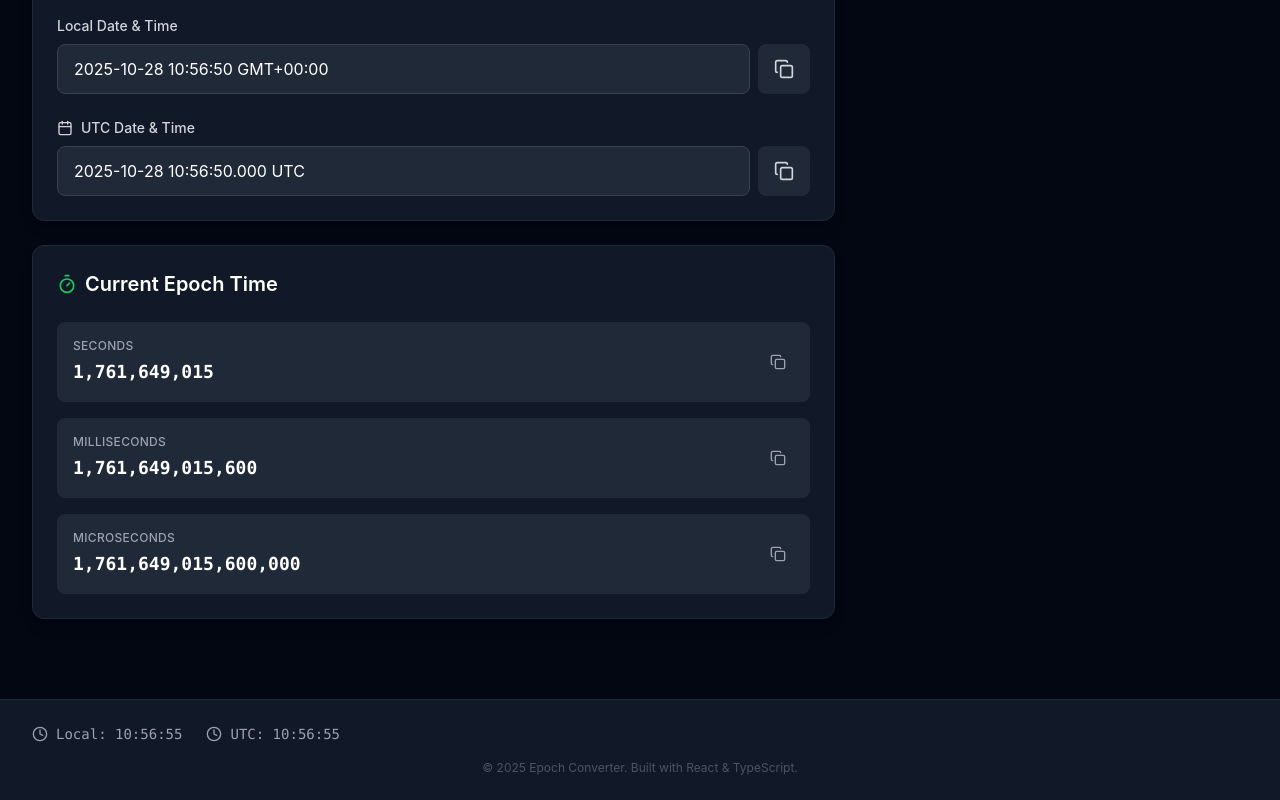
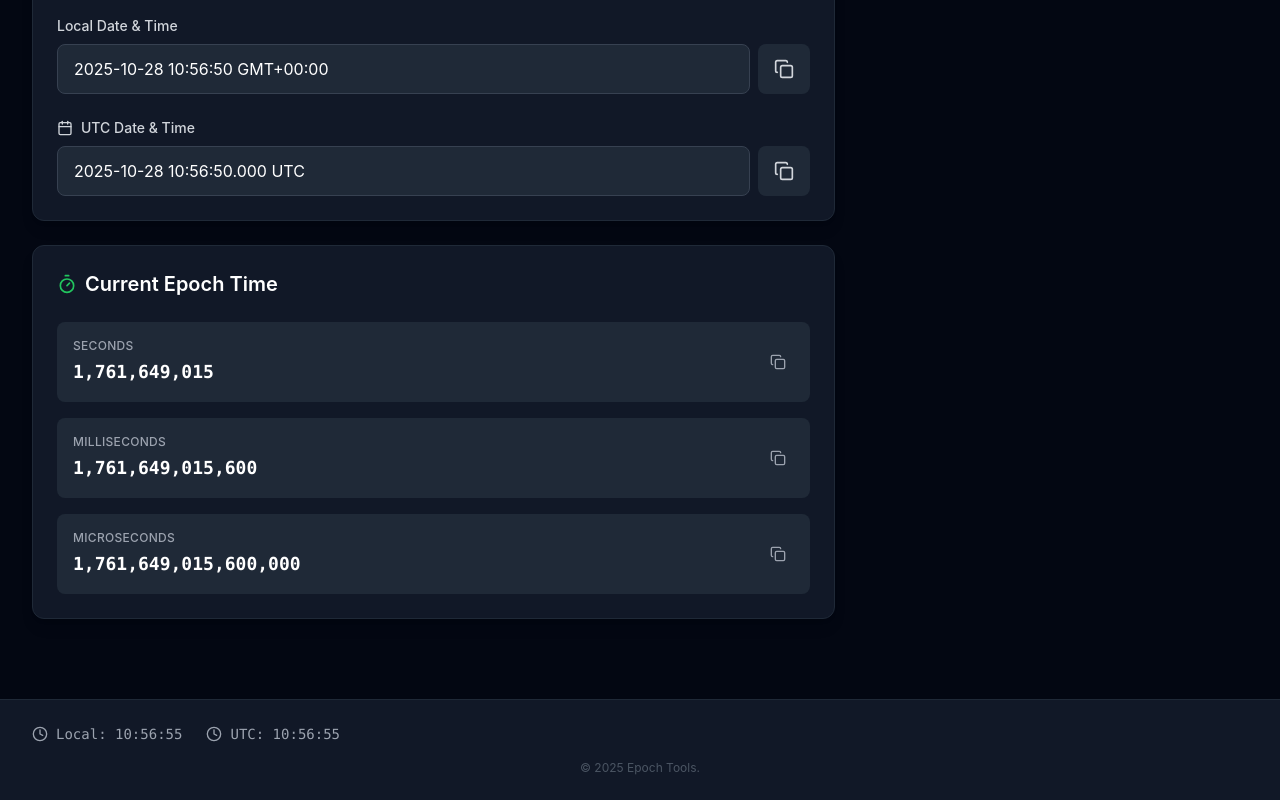
Before and after one commit to pamnanaimanish169/epoch-converter, a React (Vite) app: page / in a window 1280 px wide. Shown: the part 364-1164 px from the top of the page. Built offline with nearby package versions, Linux system fonts and the light colour scheme.

Commit message:
Update footer text to reflect branding change from "Epoch Converter" to "Epoch Tools".

```diff
--- a/src/components/Footer.tsx
+++ b/src/components/Footer.tsx
@@ -51,7 +51,7 @@ export const Footer = () => {
         </div>
 
         <div className="mt-4 text-center text-xs text-gray-400 dark:text-gray-600">
-          © {currentTime.getFullYear()} Epoch Converter. Built with React & TypeScript.
+          © {currentTime.getFullYear()} Epoch Tools.
         </div>
       </div>
     </footer>
```
